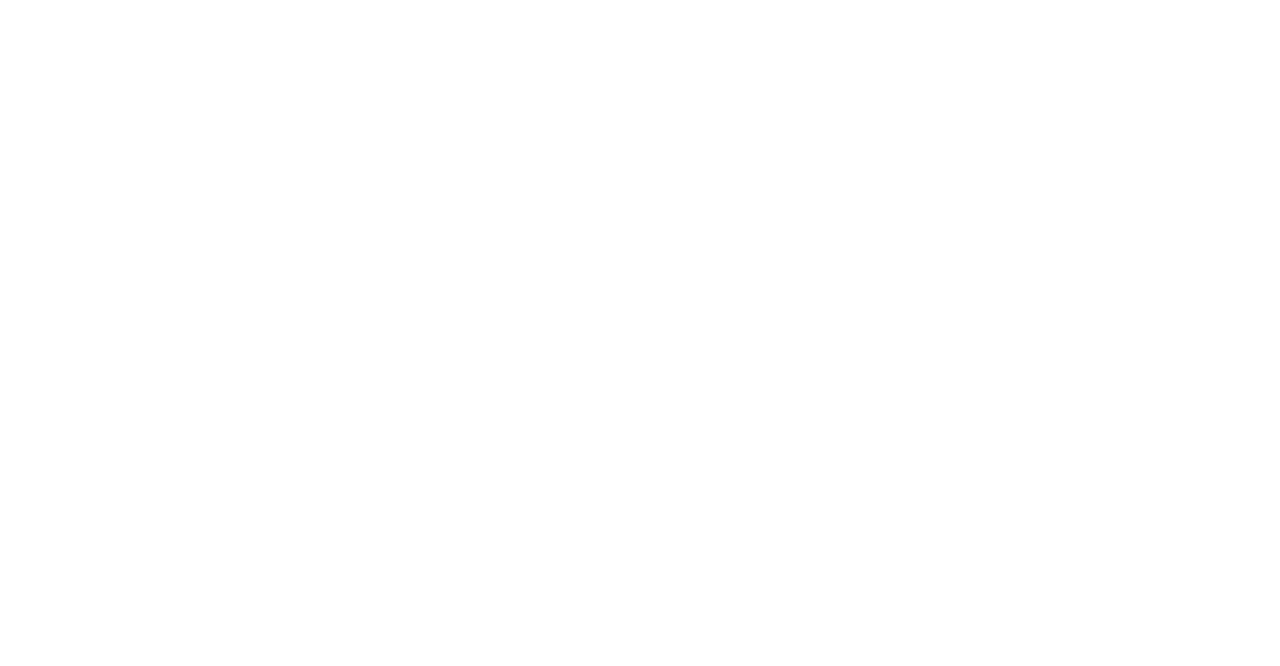
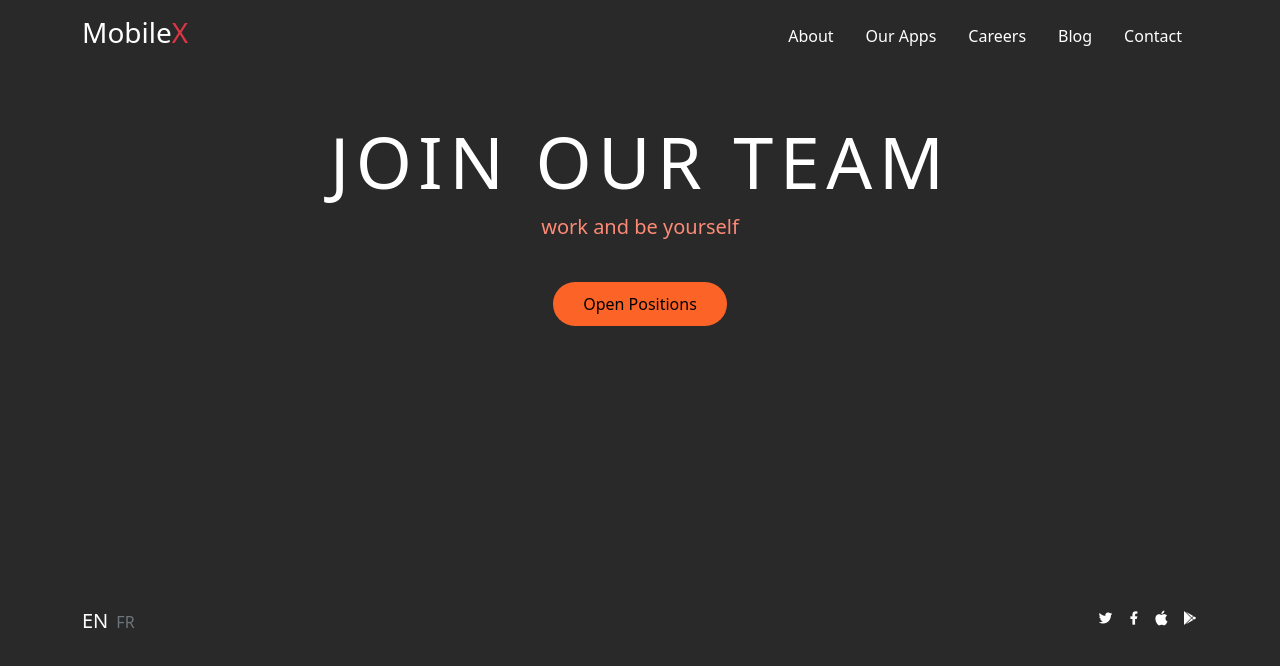
Before and after one commit to sajjadahmadi4/mobileX, a plain HTML site: page index.html in a window 1280 px wide. Drawn offline with Linux system fonts and the light colour scheme.

Commit message:
Finished hero section

```diff
--- a/index.html
+++ b/index.html
@@ -18,7 +18,52 @@
 </head>
 <body>
 
+    <!-- hero -->
+    <header class="hero">
+        <div class="container">
 
+            <nav class="hero-nav py-3">
+                <div class="logo">
+                    <h3>Mobile<span class="text-danger">X</span></h3>
+                </div>
+                <div>
+                    <ul class="list-unstyled menu">
+                        <li><a href="#" class="nav-link">About</a></li>
+                        <li><a href="#" class="nav-link">Our Apps</a></li>
+                        <li><a href="#" class="nav-link">Careers</a></li>
+                        <li><a href="#" class="nav-link">Blog</a></li>
+                        <li><a href="#" class="nav-link">Contact</a></li>
+                    </ul>
+                </div>
+            </nav>
+
+            <div class="hero-content">
+                <h1 class="display-2 text-uppercase hero-title">
+                    join our team
+                </h1>
+                <p class="lead hero-text">
+                    work and be yourself
+                </p>
+                <button class="hero-btn">Open Positions</button>
+            </div>
+
+            <div class="hero-footer">
+                <div class="hero-footer-wrapper">
+                    <div class="lang">
+                        <p><span class="lead">EN</span><span class="text-muted ms-2">FR</span></p>
+                    </div>
+                    <div class="social">
+                        <i class="ri ri-twitter-fill me-2"></i>
+                        <i class="ri ri-facebook-fill me-2"></i>
+                        <i class="ri ri-apple-fill me-2"></i>
+                        <i class="ri ri-google-play-fill"></i>
+                    </div>
+                </div>
+            </div>
+
+        </div>
+    </header>
+    <!-- end of hero -->
 
     <!-- bootstrap javascript -->
     <script src="./bootstrap/js/bootstrap.min.js"></script>
--- a/scss/styles.scss
+++ b/scss/styles.scss
@@ -0,0 +1,72 @@
+$header-background-color: #292929;
+$text-primary-color: #fff;
+$text-secondary-color: #fd8a75;
+$btn-color: #fc6327;
+$btn-hover-color: #fd520f;
+
+
+.hero {
+    width: 100%;
+    height: 100vh;
+    background: $header-background-color;
+    color: #fff;
+}
+
+.hero-nav {
+    display: flex;
+    justify-content: space-between;
+}
+
+.menu {
+    display: flex;
+
+    li a {
+        color: $text-primary-color;
+    }
+
+    li a:hover {
+        color: $text-secondary-color;
+        border-bottom: 1px solid $text-secondary-color;
+    }
+}
+
+.hero-content {
+    padding-top: 30px;
+    text-align: center;
+}
+
+.hero-title {
+    letter-spacing: .4rem;
+}
+
+.hero-text {
+    color: $text-secondary-color;
+    margin-bottom: 40px;
+}
+
+.hero-btn {
+    border: none;
+    border-radius: 30px;
+    background-color: $btn-color;
+    padding: 10px 30px;
+}
+.hero-btn:hover {
+    background-color: $btn-hover-color;
+}
+
+.hero-footer {
+    position: relative;
+    bottom: -35vh;
+}
+
+.hero-footer-wrapper {
+    display: flex;
+    justify-content: space-between;
+}
+
+@media only screen and (max-width: 768px) {
+    .hero-nav {
+        flex-direction: column;
+        align-items: center;
+    }
+}
```
Also changed, not shown: css/styles.css, 2 other files.
